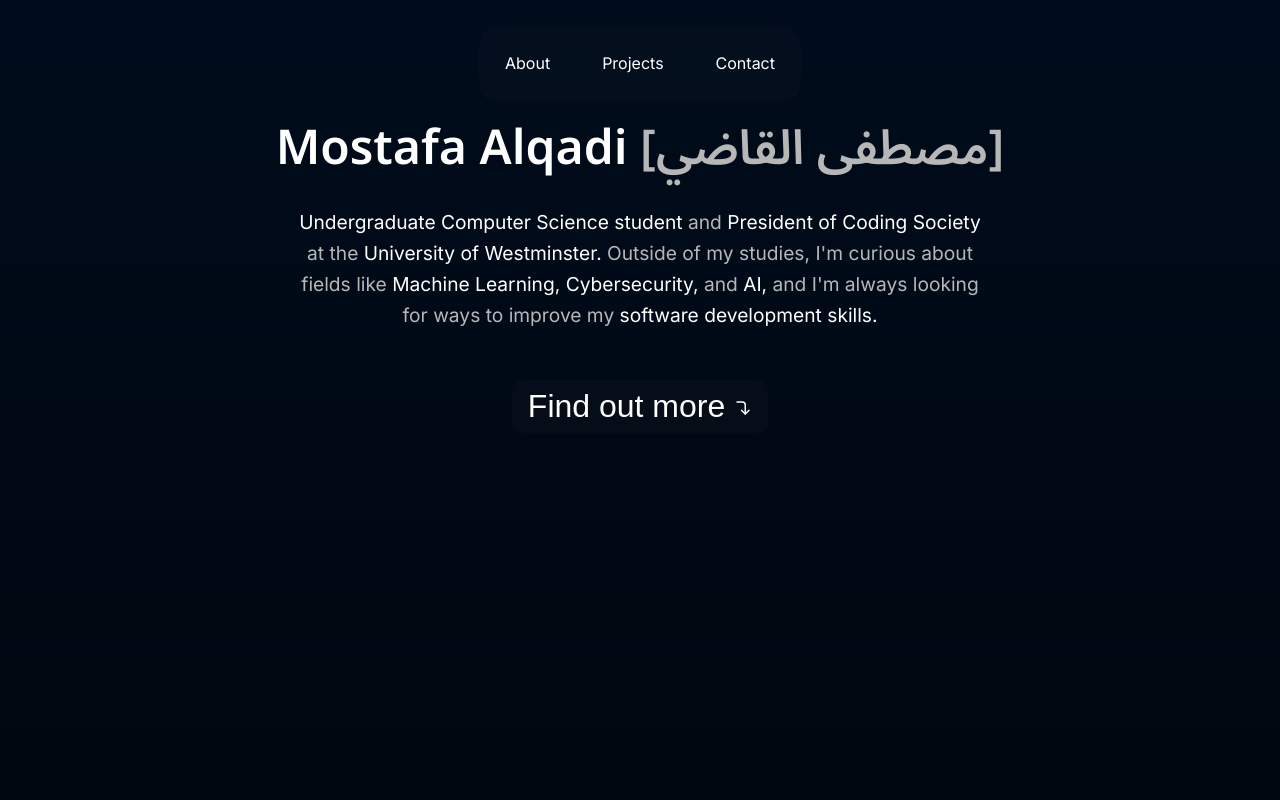
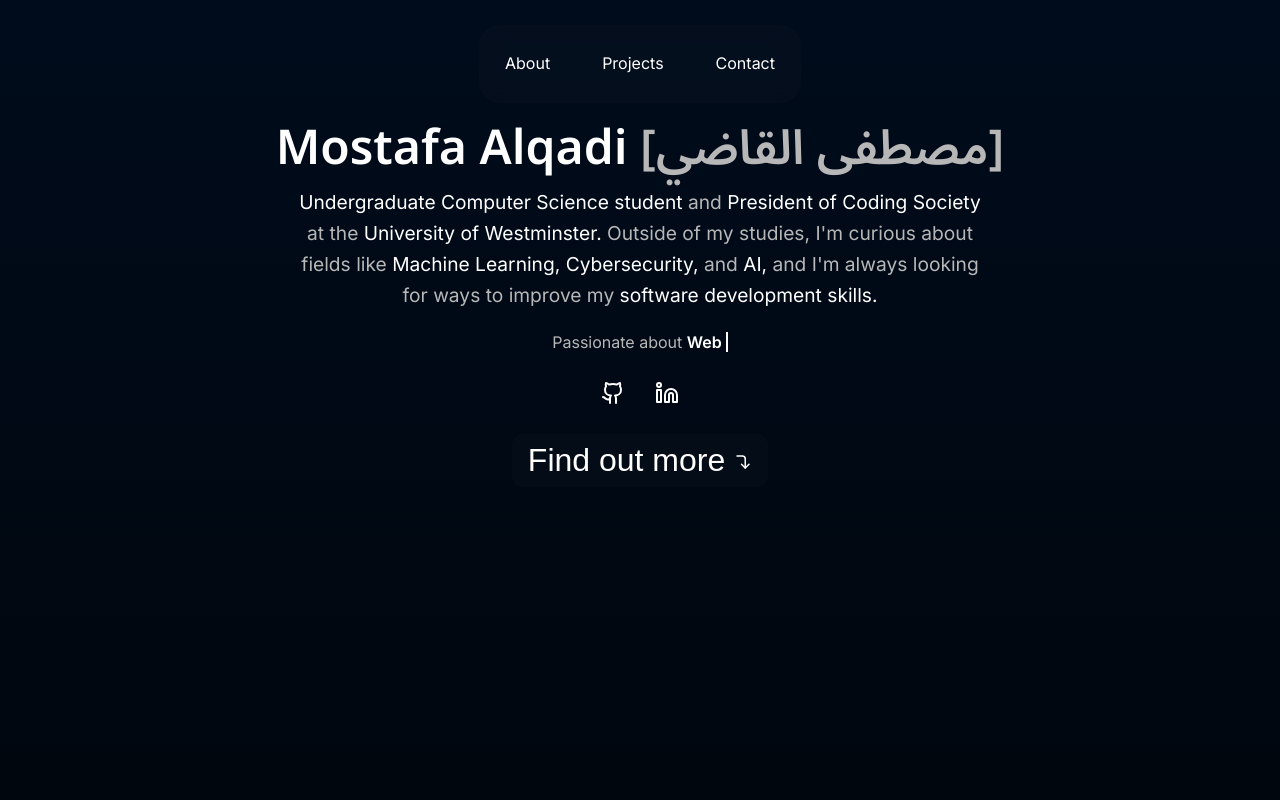
Before and after one commit to mostafa-alq/portfolio-site, a Next.js app: page / in a window 1280 px wide. Shown: the top 800 px of the page. Built offline with nearby package versions, Linux system fonts and the light colour scheme; a web font is replaced by a local one.

Commit message:
Added social buttons and a dynamic text object

```diff
--- a/src/app/components/AboutSection.js
+++ b/src/app/components/AboutSection.js
@@ -3,7 +3,8 @@
 import styles from "./AboutSection.module.css";
 import ContactSection from "./ContactSection";
 import Touch from "./Touch";
-import { CornerRightDown } from "lucide-react";
+import TypeWriter from "./TypeWriter";
+import { CornerRightDown, Github, Linkedin } from "lucide-react";
 
 function AboutSection() {
   const [isContactVisible, setIsContactVisible] = useState(false);
@@ -20,6 +21,8 @@
           <br />
         </h1>
       </div>
+
+      <div>
         <p className={styles.descriptionText}>
           Undergraduate Computer Science student <span>and</span> President of
           Coding Society <span>at the</span> University of Westminster.
@@ -28,11 +31,44 @@
           <span> and I'm always looking for ways to improve my </span>
           software development skills.
         </p>
+
+        <p className={styles.subtitleText}>
+          Passionate about <TypeWriter />
+        </p>
+      </div>
+
+      {/* social links */}
+      <div className={styles.socialContainer}>
+        <a
+          href="https://github.com/mostafa-alq/portfolio-site"
+          target="_blank"
+          rel="noopener noreferrer"
+          aria-label="GitHub"
+          className={styles.socialButton}
+        >
+          <div className={styles.iconWrapper}>
+            <Github size={24} />
+          </div>
+        </a>
+        <a
+          href="https://www.linkedin.com/in/mostafa-alqadi-471843238/"
+          target="_blank"
+          rel="noopener noreferrer"
+          aria-label="LinkedIn"
+          className={styles.socialButton}
+        >
+          <div className={styles.iconWrapper}>
+            <Linkedin size={24} />
+          </div>
+        </a>
+      </div>
+
       <div className={styles.findOutMore}>
         <button onClick={handleShowContact} className={styles.findOutMore}>
           Find out more <CornerRightDown size={18} />
         </button>
       </div>
+
       <ContactSection visible={isContactVisible} />
     </section>
   );
--- a/src/app/components/AboutSection.module.css
+++ b/src/app/components/AboutSection.module.css
@@ -1,5 +1,9 @@
 .aboutSection {
   text-align: center;
+}
+
+.aboutSectionFat {
+  width: 100%;
 }
 
 @keyframes fadeIn {
@@ -15,11 +19,22 @@
   font-size: 3rem;
   font-weight: 600;
   line-height: 1.2;
-  margin-bottom: 30px;
+  margin-bottom: 10px;
   animation: fadeIn 2s ease-out;
   animation-delay: 0.5s;
   animation-fill-mode: both;
   font-family: "Special Gothic Expanded One", var(--font-arabic), sans-serif;
+}
+
+.subtitleText {
+  font-size: 1rem;
+  text-align: center;
+  color: rgb(183, 183, 183);
+  animation: fadeIn 2s ease-out;
+  animation-delay: 0.8s;
+  animation-fill-mode: both;
+  margin-top: 0px;
+  margin-bottom: 16px;
 }
 
 .descriptionText {
@@ -39,7 +54,7 @@
 }
 
 .findOutMore {
-  margin-top: 50px;
+  margin-top: 20px;
   text-align: center;
 }
 
@@ -68,3 +83,54 @@
   background-color: #3a4a54;
   cursor: pointer;
 }
+
+.socialContainer {
+  display: flex;
+  flex-direction: row;
+  flex-wrap: nowrap;
+  justify-content: center;
+  align-items: center;
+  gap: 12px;
+  margin-top: 0px;
+  margin-bottom: 0px;
+  margin-left: auto;
+  margin-right: auto;
+  width: max-content;
+  animation: fadeIn 2s ease-out;
+  animation-delay: 1.5s;
+  animation-fill-mode: both;
+}
+
+.socialButton {
+  display: inline-flex;
+  align-items: center;
+  justify-content: center;
+  color: white;
+  text-decoration: none;
+  transition: opacity 0.3s ease;
+  flex-shrink: 0;
+  width: 42px;
+  height: 42px;
+  padding: 0;
+}
+
+.socialButton:hover {
+  background-color: white;
+  border-radius: 8px;
+}
+
+.socialButton:hover svg {
+  color: #0c222b;
+  stroke: #0c222b;
+}
+
+.socialButton svg {
+  color: white;
+  stroke: white;
+}
+
+.iconWrapper {
+  display: flex;
+  align-items: center;
+  justify-content: center;
+}
--- a/src/app/components/ContactSection.js
+++ b/src/app/components/ContactSection.js
@@ -7,7 +7,7 @@
       id="contact"
       className={`${styles.contacts} ${visible ? styles.fadeIn : ""}`}
     >
-      <div>
+      {/* <div>
         <h2 className={styles.contactTitle}>LINKS</h2>
         <Link
           href="https://www.linkedin.com/in/mostafa-alqadi-471843238/"
@@ -21,7 +21,7 @@
         <Link href="https://www.instagram.com/uow.coding.soc/" target="_blank">
           Instagram ↗
         </Link>
-      </div>
+      </div> */}
       <div>
         <h2 className={styles.contactTitle}>PROJECTS</h2>
         <Link href="https://github.com/mostafa-alq/raycaster" target="_blank">
--- /dev/null
+++ b/src/app/components/TypeWriter.js
@@ -0,0 +1,50 @@
+"use client";
+import { useState, useEffect } from "react";
+import styles from "./TypeWriter.module.css";
+
+export default function TypeWriter() {
+  const words = [
+    "Python",
+    "JavaScript",
+    "Web Development",
+    "Java",
+    "Data Science",
+    "Machine Learning",
+  ];
+  const [currentWordIndex, setCurrentWordIndex] = useState(0);
+  const [currentText, setCurrentText] = useState("");
+  const [isDeleting, setIsDeleting] = useState(false);
+
+  useEffect(() => {
+    const currentWord = words[currentWordIndex];
+    let timeout;
+
+    if (!isDeleting && currentText === currentWord) {
+      // Pause at the end of the word before deleting
+      timeout = setTimeout(() => setIsDeleting(true), 1500);
+    } else if (isDeleting && currentText === "") {
+      // Move to next word when fully deleted
+      setIsDeleting(false);
+      setCurrentWordIndex((prev) => (prev + 1) % words.length);
+    } else {
+      // Type or delete character
+      const nextText = isDeleting
+        ? currentWord.substring(0, currentText.length - 1)
+        : currentWord.substring(0, currentText.length + 1);
+
+      timeout = setTimeout(
+        () => setCurrentText(nextText),
+        isDeleting ? 50 : 100,
+      );
+    }
+
+    return () => clearTimeout(timeout);
+  }, [currentText, isDeleting, currentWordIndex, words]);
+
+  return (
+    <span className={styles.typewriterContainer}>
+      <span className={styles.typewriterText}>{currentText}</span>
+      <span className={styles.cursor}></span>
+    </span>
+  );
+}
--- /dev/null
+++ b/src/app/components/TypeWriter.module.css
@@ -0,0 +1,27 @@
+@keyframes blink {
+  0%,
+  49% {
+    border-right-color: white;
+  }
+  50%,
+  100% {
+    border-right-color: transparent;
+  }
+}
+
+.typewriterContainer {
+  display: inline-block;
+  font-size: inherit;
+}
+
+.typewriterText {
+  color: white;
+  font-weight: 600;
+  font-size: inherit;
+}
+
+.cursor {
+  border-right: 2px solid white;
+  margin-left: 4px;
+  animation: blink 0.7s infinite;
+}
```
Lines whose indentation alone changed are shown as unchanged.
